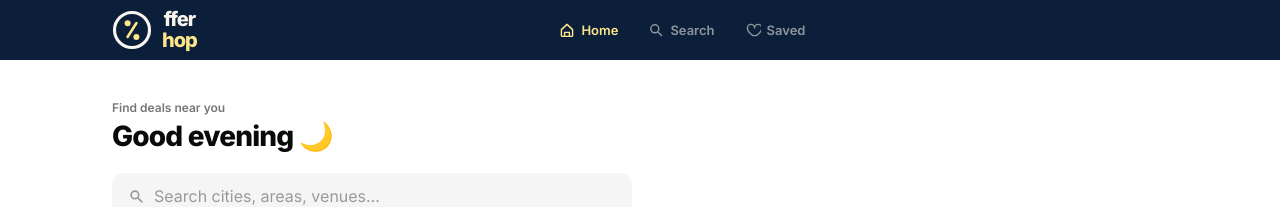
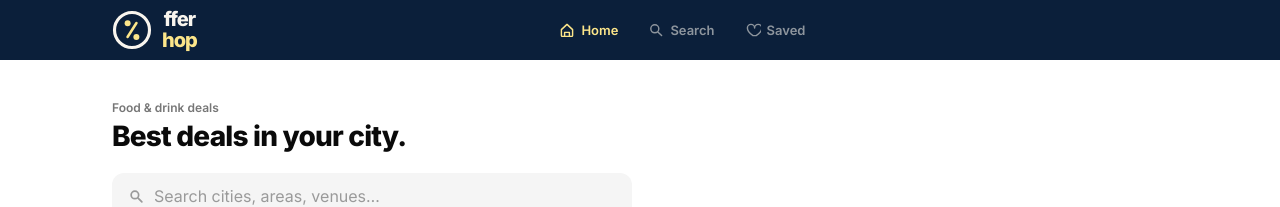
Before and after one commit to prathammeghani19/Offerhop, a React (Vite) app in the folder frontend/: page / in a window 1280 px wide. Shown: the top 207 px of the page. Built offline with nearby package versions, Linux system fonts and the light colour scheme; no server answers.

Commit message:
Replace time greeting with brand tagline

```diff
--- a/frontend/src/screens/CityPickerScreen.jsx
+++ b/frontend/src/screens/CityPickerScreen.jsx
@@ -12,9 +12,6 @@ export default function CityPickerScreen({ onCitySelect }) {
     queryFn: fetchCities,
   })
 
-  const hour = new Date().getHours()
-  const greeting = hour < 12 ? 'Good morning' : hour < 18 ? 'Good afternoon' : 'Good evening'
-  const greetEmoji = hour < 12 ? '☀️' : hour < 18 ? '👋' : '🌙'
 
   const filtered = cities.filter(c =>
     c.name.toLowerCase().includes(search.toLowerCase())
@@ -30,8 +27,8 @@ export default function CityPickerScreen({ onCitySelect }) {
       {/* Hero */}
       <div className="page-hero">
         <div className="container">
-          <div className="page-eyebrow">Find deals near you</div>
-          <div className="page-title">{greeting} {greetEmoji}</div>
+          <div className="page-eyebrow">Food & drink deals</div>
+          <div className="page-title">Best deals in your city.</div>
           <div className="search-bar" style={{ maxWidth: 520 }}>
             <svg viewBox="0 0 14 14" fill="none" stroke="#9A9A9A" strokeWidth="1.6" strokeLinecap="round">
               <circle cx="5.5" cy="5.5" r="3.5"/><path d="M8.5 8.5 12 12"/>
```
